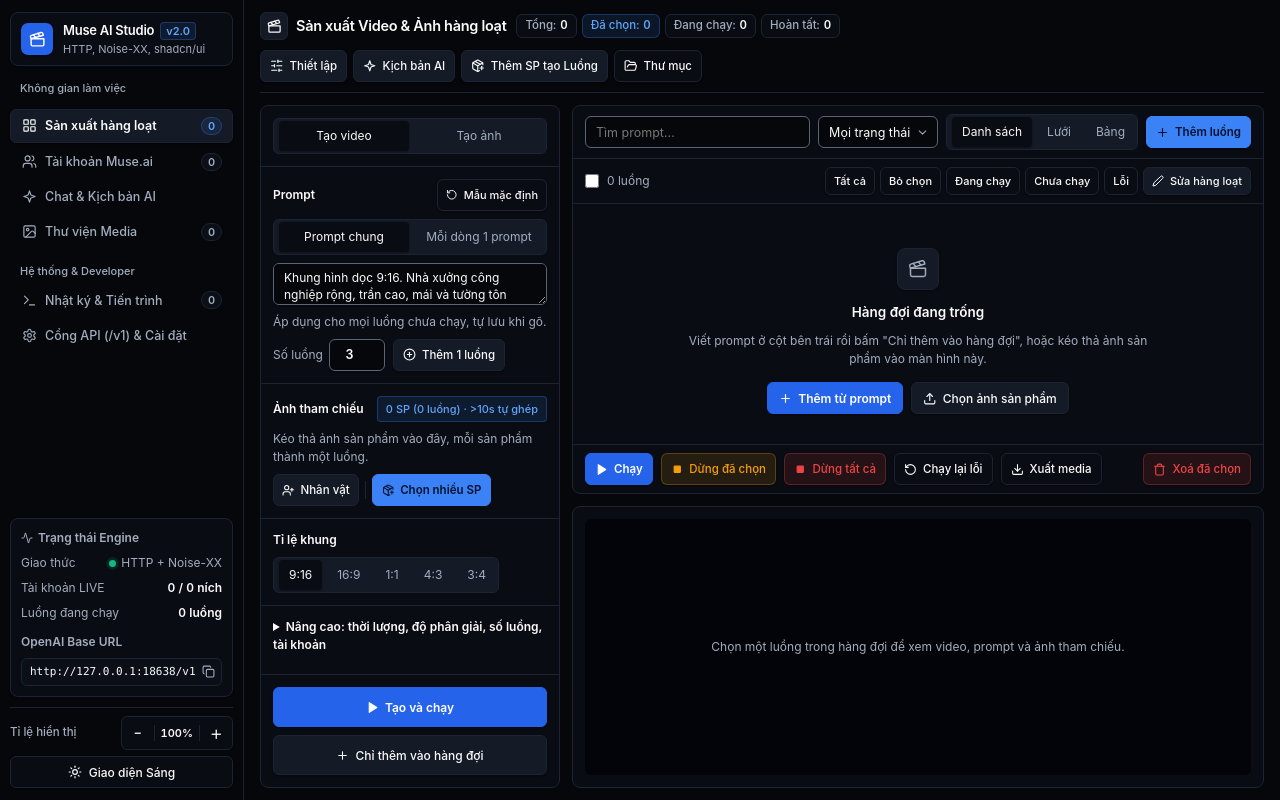
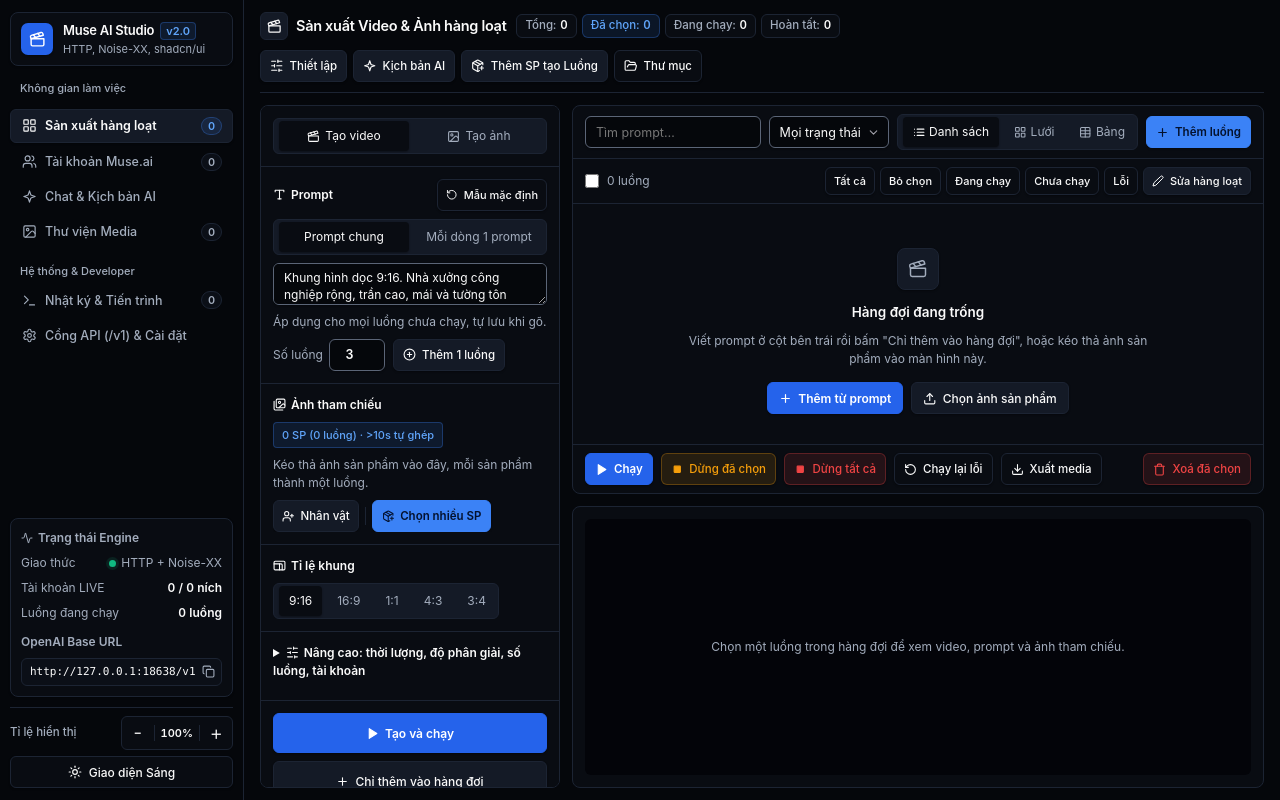
Before and after one commit to LeDat0709/muse-studio-shadcn, a browser extension: page desktop/index.html in a window 1280 px wide. Drawn offline with Linux system fonts and the light colour scheme; no server answers.

Commit message:
style: add icons to compose sections and queue view toggles
Add Lucide icons (matching the existing inline-SVG style) to the plain-text
labels for a livelier UI: the Tạo video / Tạo ảnh tabs, the Prompt / Ảnh tham
chiếu / Tỉ lệ khung section titles, the "Nâng cao" summary, and the Danh sách /
Lưới / Bảng view toggles.

```diff
--- a/desktop/index.html
+++ b/desktop/index.html
@@ -177,9 +177,9 @@
               <div class="compose-section">
                 <div class="seg seg-wide" role="radiogroup" aria-label="Loại media">
                   <input type="radio" name="bulkModeTab" id="bulkModeTabVideo" value="video" checked />
-                  <label for="bulkModeTabVideo">Tạo video</label>
+                  <label for="bulkModeTabVideo"><svg aria-hidden="true" class="lucide" width="13" height="13" viewBox="0 0 24 24" fill="none" stroke="currentColor" stroke-width="1.9" stroke-linecap="round" stroke-linejoin="round" style="vertical-align:-2px;margin-right:5px"><path d="M20.2 6 3 11l-.9-2.4c-.3-1.1.3-2.2 1.3-2.5l13.5-4c1.1-.3 2.2.3 2.5 1.3Z"/><path d="m6.2 5.3 3.1 3.9"/><path d="m12.4 3.4 3.1 4"/><path d="M3 11h18v8a2 2 0 0 1-2 2H5a2 2 0 0 1-2-2Z"/></svg>Tạo video</label>
                   <input type="radio" name="bulkModeTab" id="bulkModeTabImage" value="image" />
-                  <label for="bulkModeTabImage">Tạo ảnh</label>
+                  <label for="bulkModeTabImage"><svg aria-hidden="true" class="lucide" width="13" height="13" viewBox="0 0 24 24" fill="none" stroke="currentColor" stroke-width="2" stroke-linecap="round" stroke-linejoin="round" style="vertical-align:-2px;margin-right:5px"><rect width="18" height="18" x="3" y="3" rx="2"/><circle cx="9" cy="9" r="2"/><path d="m21 15-3.086-3.086a2 2 0 0 0-2.828 0L6 21"/></svg>Tạo ảnh</label>
                 </div>
                 <select id="bulkModeSelect" class="select" hidden>
                       <option value="video" selected>Tạo Video AI</option>
@@ -189,7 +189,7 @@
 
               <div class="compose-section">
                 <div class="compose-head">
-                  <span class="compose-title">Prompt</span>
+                  <span class="compose-title"><svg aria-hidden="true" class="lucide" width="13" height="13" viewBox="0 0 24 24" fill="none" stroke="currentColor" stroke-width="2" stroke-linecap="round" stroke-linejoin="round" style="vertical-align:-2px;margin-right:5px"><polyline points="4 7 4 4 20 4 20 7"/><line x1="9" x2="15" y1="20" y2="20"/><line x1="12" x2="12" y1="4" y2="20"/></svg>Prompt</span>
                   <button class="btn btn-sm" id="btnResetDefaultPrompts" type="button" style="padding: 0 8px; font-size: 11px">
                     <svg aria-hidden="true" class="lucide" width="11.5" height="11.5" viewBox="0 0 24 24" fill="none" stroke="currentColor" stroke-width="2" stroke-linecap="round" stroke-linejoin="round"><path d="M3 12a9 9 0 1 0 9-9 9.75 9.75 0 0 0-6.74 2.74L3 8"/><path d="M3 3v5h5"/></svg>
                     <span>Mẫu mặc định</span>
@@ -228,7 +228,7 @@
 
               <div class="compose-section" id="productDropZone">
                 <div class="compose-head">
-                  <span class="compose-title">Ảnh tham chiếu</span>
+                  <span class="compose-title"><svg aria-hidden="true" class="lucide" width="13" height="13" viewBox="0 0 24 24" fill="none" stroke="currentColor" stroke-width="2" stroke-linecap="round" stroke-linejoin="round" style="vertical-align:-2px;margin-right:5px"><path d="M18 22H4a2 2 0 0 1-2-2V6"/><path d="m22 13-1.296-1.296a2.41 2.41 0 0 0-3.408 0L11 18"/><circle cx="12" cy="8" r="2"/><rect width="16" height="16" x="6" y="2" rx="2"/></svg>Ảnh tham chiếu</span>
                   <span class="bulk-panel-badge" id="bulkProductCountBadge">0 SP (0 luồng) · &gt;10s tự ghép</span>
                 </div>
                 <p class="compose-note">Kéo thả ảnh sản phẩm vào đây, mỗi sản phẩm thành một luồng.</p>
@@ -261,7 +261,7 @@
               </div>
 
               <div class="compose-section">
-                <span class="compose-title" id="bulkAspectLabel">Tỉ lệ khung</span>
+                <span class="compose-title" id="bulkAspectLabel"><svg aria-hidden="true" class="lucide" width="13" height="13" viewBox="0 0 24 24" fill="none" stroke="currentColor" stroke-width="2" stroke-linecap="round" stroke-linejoin="round" style="vertical-align:-2px;margin-right:5px"><rect width="20" height="16" x="2" y="4" rx="2"/><path d="M12 9v11"/><path d="M2 9h13a2 2 0 0 1 2 2v9"/></svg>Tỉ lệ khung</span>
                 <div class="seg seg-wrap" role="radiogroup" aria-labelledby="bulkAspectLabel"><input type="radio" name="bulkAspectTab" id="bulkAspectTab0" value="9:16" checked /><label for="bulkAspectTab0">9:16</label><input type="radio" name="bulkAspectTab" id="bulkAspectTab1" value="16:9" /><label for="bulkAspectTab1">16:9</label><input type="radio" name="bulkAspectTab" id="bulkAspectTab2" value="1:1" /><label for="bulkAspectTab2">1:1</label><input type="radio" name="bulkAspectTab" id="bulkAspectTab3" value="4:3" /><label for="bulkAspectTab3">4:3</label><input type="radio" name="bulkAspectTab" id="bulkAspectTab4" value="3:4" /><label for="bulkAspectTab4">3:4</label></div>
                 <select id="bulkAspectSelect" class="select" hidden>
                       <option value="9:16">9:16 (Dọc)</option>
@@ -273,7 +273,7 @@
               </div>
 
               <details class="compose-section compose-advanced">
-                <summary>Nâng cao: thời lượng, độ phân giải, số luồng, tài khoản</summary>
+                <summary><svg aria-hidden="true" class="lucide" width="13" height="13" viewBox="0 0 24 24" fill="none" stroke="currentColor" stroke-width="2" stroke-linecap="round" stroke-linejoin="round" style="vertical-align:-2px;margin-right:5px"><line x1="21" x2="14" y1="4" y2="4"/><line x1="10" x2="3" y1="4" y2="4"/><line x1="21" x2="12" y1="12" y2="12"/><line x1="8" x2="3" y1="12" y2="12"/><line x1="21" x2="16" y1="20" y2="20"/><line x1="12" x2="3" y1="20" y2="20"/><line x1="14" x2="14" y1="2" y2="6"/><line x1="8" x2="8" y1="10" y2="14"/><line x1="16" x2="16" y1="18" y2="22"/></svg>Nâng cao: thời lượng, độ phân giải, số luồng, tài khoản</summary>
                 <div class="compose-grid">
                   <div><label class="field-label" for="bulkDurationSelect">Thời lượng video</label><select id="bulkDurationSelect" class="select">
                       <option value="5s">5 giây (Đơn)</option>
@@ -332,11 +332,11 @@
                 </select>
                 <div class="seg" role="radiogroup" aria-label="Kiểu xem hàng đợi">
                   <input type="radio" name="queueView" id="queueViewList" value="list" checked />
-                  <label for="queueViewList">Danh sách</label>
+                  <label for="queueViewList"><svg aria-hidden="true" class="lucide" width="12.5" height="12.5" viewBox="0 0 24 24" fill="none" stroke="currentColor" stroke-width="2" stroke-linecap="round" stroke-linejoin="round" style="vertical-align:-2px;margin-right:4px"><path d="M3 12h.01"/><path d="M3 18h.01"/><path d="M3 6h.01"/><path d="M8 12h13"/><path d="M8 18h13"/><path d="M8 6h13"/></svg>Danh sách</label>
                   <input type="radio" name="queueView" id="queueViewGrid" value="grid" />
-                  <label for="queueViewGrid">Lưới</label>
+                  <label for="queueViewGrid"><svg aria-hidden="true" class="lucide" width="12.5" height="12.5" viewBox="0 0 24 24" fill="none" stroke="currentColor" stroke-width="2" stroke-linecap="round" stroke-linejoin="round" style="vertical-align:-2px;margin-right:4px"><rect width="7" height="7" x="3" y="3" rx="1"/><rect width="7" height="7" x="14" y="3" rx="1"/><rect width="7" height="7" x="14" y="14" rx="1"/><rect width="7" height="7" x="3" y="14" rx="1"/></svg>Lưới</label>
                   <input type="radio" name="queueView" id="queueViewTable" value="table" />
-                  <label for="queueViewTable">Bảng</label>
+                  <label for="queueViewTable"><svg aria-hidden="true" class="lucide" width="12.5" height="12.5" viewBox="0 0 24 24" fill="none" stroke="currentColor" stroke-width="2" stroke-linecap="round" stroke-linejoin="round" style="vertical-align:-2px;margin-right:4px"><path d="M12 3v18"/><rect width="18" height="18" x="3" y="3" rx="2"/><path d="M3 9h18"/><path d="M3 15h18"/></svg>Bảng</label>
                 </div>
                 <button class="btn btn-brand btn-sm" id="btnQueueAddRow" type="button" title="Thêm nhanh 1 luồng prompt mới vào hàng đợi">
                   <svg aria-hidden="true" class="lucide" width="13" height="13" viewBox="0 0 24 24" fill="none" stroke="currentColor" stroke-width="2.2" stroke-linecap="round" stroke-linejoin="round"><path d="M5 12h14"/><path d="M12 5v14"/></svg>
```
